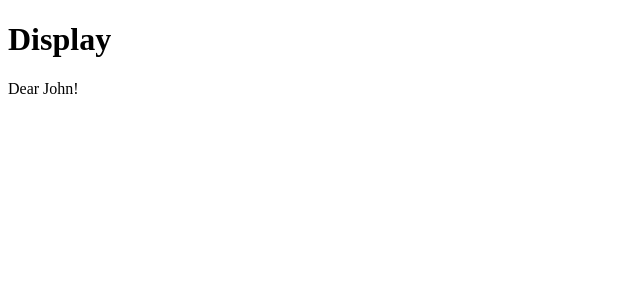
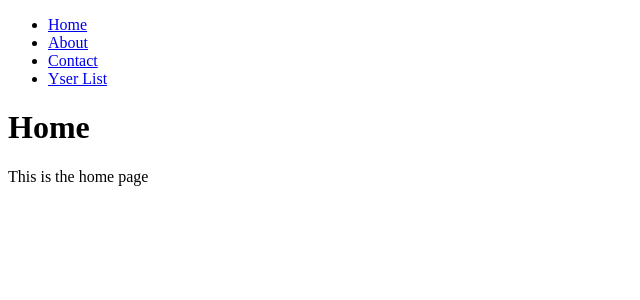
Before and after one commit to reymondyncierto/frontend-routing, a React (Create React App) app in the folder client/: page / in a window 1280 px wide. Shown: the top 300 px of the page, without its empty margins (0-640 px from the left). Built offline with nearby package versions, Linux system fonts and the light colour scheme.

Commit message:
chore: point index to react router

```diff
--- a/client/src/index.js
+++ b/client/src/index.js
@@ -10,10 +10,10 @@ const root = ReactDOM.createRoot(document.getElementById('root'));
 root.render(
   <React.StrictMode>
     <BrowserRouter>
-      {/* <ReactRouter /> */}
+      <ReactRouter />
       {/* <UseRoutes /> */}
       {/* <Hooks /> */}
-      <UseContext />
+      {/* <UseContext /> */}
     </BrowserRouter>
   </React.StrictMode>
 );
```
